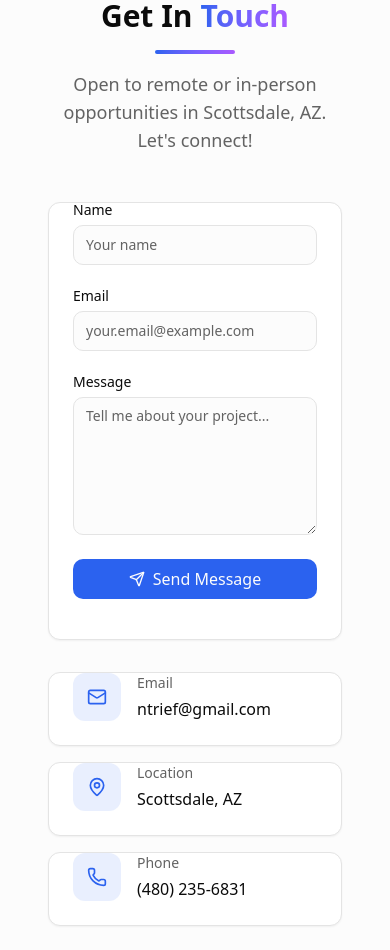
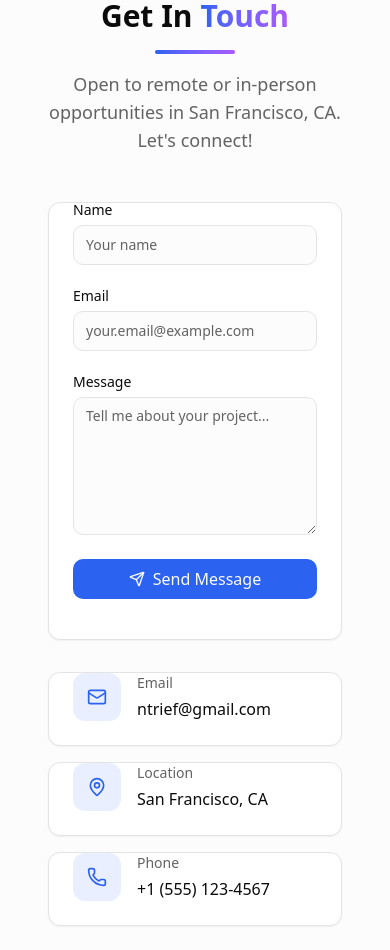
Before and after one commit to ngrief/Portfolio, a React (Vite) app in the folder frontend/: page / in a window 390 px wide. Shown: the part 10402-11352 px from the top of the page. Built offline with nearby package versions, Linux system fonts and the light colour scheme.

Commit message:
Update contact information to San Francisco, CA
- Change location from Scottsdale, AZ to San Francisco, CA
- Update phone number to +1 (555) 123-4567
- Ensure consistency with footer contact details

```diff
--- a/frontend/src/components/Contact.tsx
+++ b/frontend/src/components/Contact.tsx
@@ -85,14 +85,14 @@ export default function Contact() {
     {
       icon: MapPin,
       label: 'Location',
-      value: 'Scottsdale, AZ',
+      value: 'San Francisco, CA',
       href: null
     },
     {
       icon: Phone,
       label: 'Phone',
-      value: '(480) 235-6831',
-      href: 'tel:+14802356831'
+      value: '+1 (555) 123-4567',
+      href: 'tel:+15551234567'
     }
   ];
 
@@ -121,7 +121,7 @@ export default function Contact() {
             </h2>
             <div className="w-20 h-1 bg-gradient-to-r from-primary to-accent mx-auto rounded-full"></div>
             <p className="text-lg text-muted-foreground max-w-2xl mx-auto">
-              Open to remote or in-person opportunities in Scottsdale, AZ. Let's connect!
+              Open to remote or in-person opportunities in San Francisco, CA. Let's connect!
             </p>
           </div>
 
```
